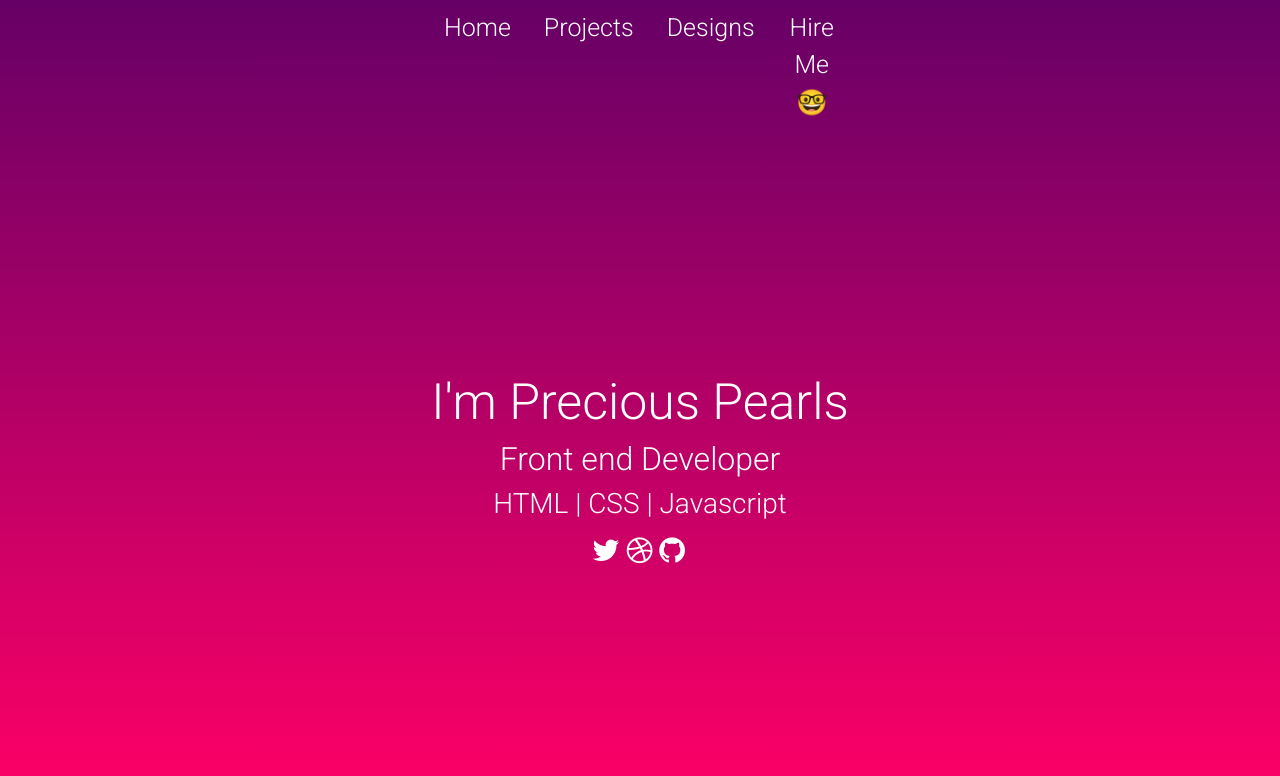
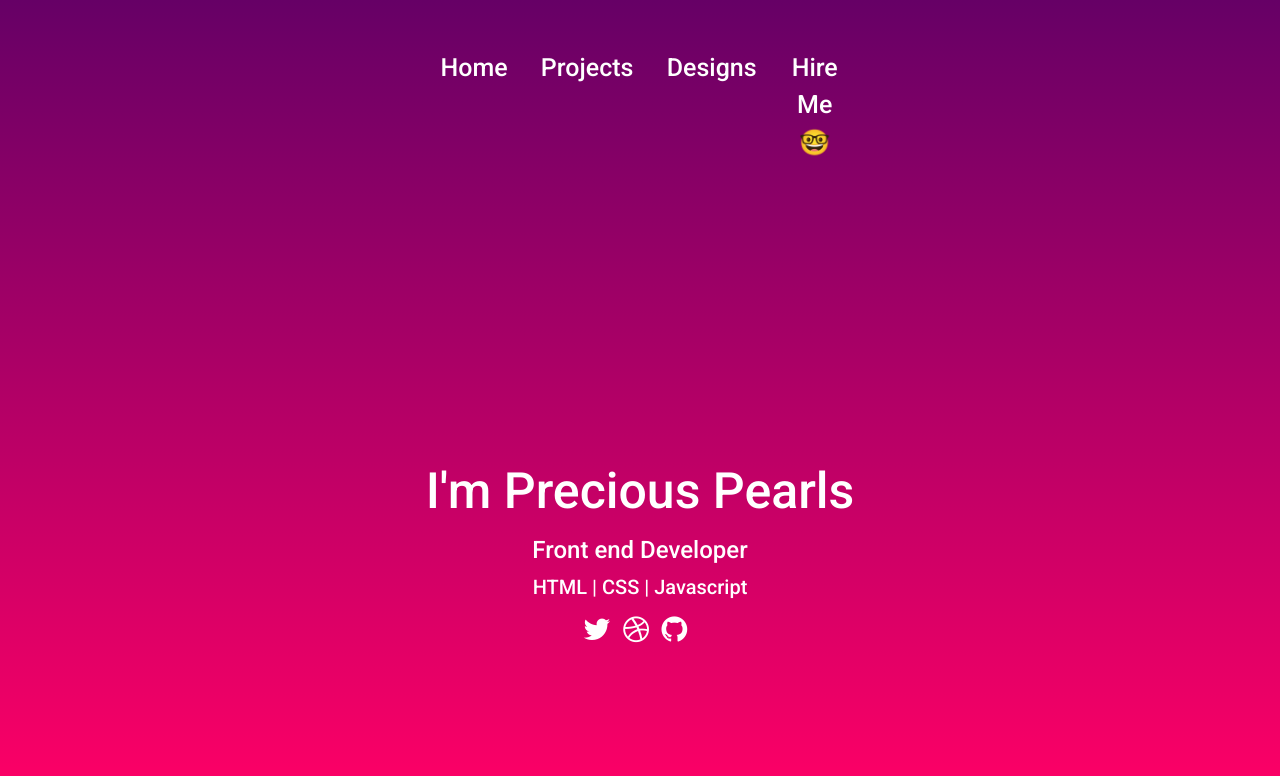
Before and after one commit to Preciouspearl-code/svelte-homepage-project, a website: page index.html in a window 1280 px wide. Drawn offline with nearby package versions, Linux system fonts and the light colour scheme.

Commit message:
1 file modified

```diff
--- a/index.html
+++ b/index.html
@@ -6,7 +6,7 @@
     <meta name="viewport" content="width=device-width, initial-scale=1">
     <link rel="stylesheet" href="https://stackpath.bootstrapcdn.com/bootstrap/4.5.0/css/bootstrap.min.css">
     <link rel="stylesheet" href="https://cdnjs.cloudflare.com/ajax/libs/font-awesome/4.7.0/css/font-awesome.min.css">
-    <link href="https://fonts.googleapis.com/css2?family=Roboto:wght@300&display=swap" rel="stylesheet">
+    <link href="https://fonts.googleapis.com/css2?family=Roboto:wght@500&display=swap" rel="stylesheet">
     <style>
       body{
         margin:0px;
@@ -22,6 +22,8 @@
         list-style-type: none;
         text-align: center;
         padding-bottom:40px;
+        margin-top:40px;
+        margin-bottom:40px;
       }
       .nav-item{
         display:inline;
@@ -49,31 +51,32 @@
         text-align:center;
         color:white;
         padding-top:100px;
-        padding-bottom:0px;
-        margin-top:8%;
+        padding-bottom:5px;
+        margin-top:10%;
       }
-      h2{
+      h4{
+        text-align:center;
+        margin-top:10px;
+        margin-bottom:10px;
+
+      }
+      h5{
         text-align:center;
         margin-top:8px;
       }
-      h3{
-        text-align:center;
-        margin-top:8px;
-      }
-      .contact_icons{
+      .social-contact{
         text-align:center;
       }
-      .social_icons{
-        margin-right:3px;
+      .contact_link{
+        margin-right:5px;
         font-size: 30px;
         text-decoration: none;
-        border-radius:5px;
     }
     </style>
   </head>
   <body>
     <div class="container">
-      <nav class="navbar navbar-expand-sm justify-content-center">
+      <nav class="navbar navbar-expand-sm  justify-content-center">
         <ul class="navbar-nav">
           <li class="nav-item">
             <a class="nav-link text-white" href="https://svelte-homepage-project.stackblitz.io/">Home</a>
@@ -89,16 +92,17 @@
           </li>
         </ul>
       </nav>
+
+      <h1>I'm Precious Pearls</h1>
+      <h4>Front end Developer</h4>
+      <h5>HTML | CSS | Javascript</h5>
+      <footer class="social-contact">
+        <div class="contact_link">
+        <a class="contact_link href="#"><i class="fa fa-twitter"></i></a>
+        <a class="contact_link href="#"><i class="fa fa-dribbble"></i></a>
+        <a class="contact_link href="#"><i class="fa fa-github"></i></a>
+        </div>
+      </footer>
     </div>
-    <h1>I'm Precious Pearls</h1>
-    <h2>Front end Developer</h>
-    <h3>HTML | CSS | Javascript</h3>
-    <footer class="contact_icons">
-      <div>
-      <a class="social_icons href="#"><i class="fa fa-twitter"></i></a>
-      <a class="social_icons href="#"><i class="fa fa-dribbble"></i></a>
-      <a class="social_icons href="#"><i class="fa fa-github"></i></a>
-      </div>
-    </footer>
   </body>
 </html>
```
